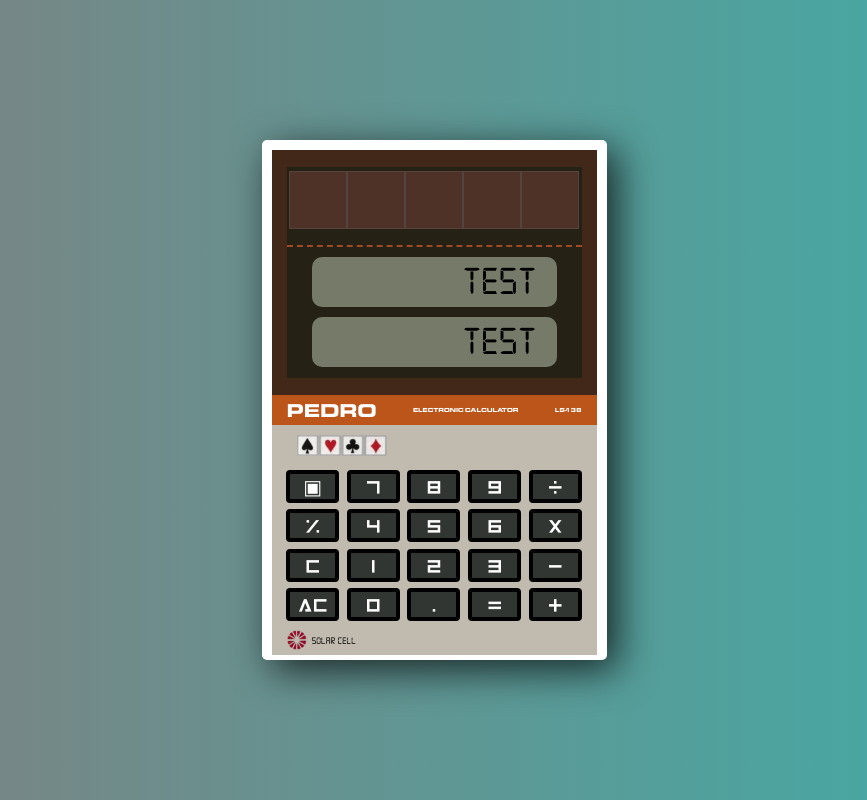
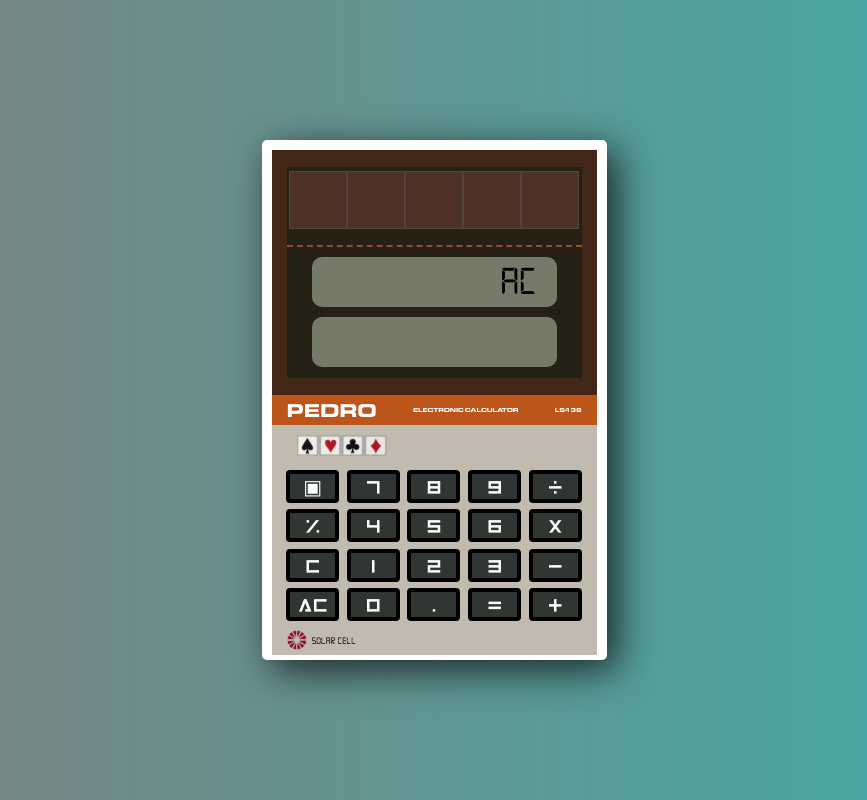
Before and after one commit to piotrbartnik/RPNcalculator, a website: page index.html in a window 1280 px wide. Both pictures are taken after a click on the element "AC". Shown: the whole page, without its empty margins (206-1073 px from the left). Drawn offline with Linux system fonts and the light colour scheme; files that its build step writes are made by us from their sources.

Commit message:
started with js

```diff
--- a/index.html
+++ b/index.html
@@ -24,10 +24,10 @@
 							<div class="calc__head--solar"></div>
 						</div>
 						<div class="calc__head--display" id="resultDisplay">
-							<div>test</div>
+							<div></div>
 						</div>
 						<div class="calc__head--display" id="rpnDisplay">
-							<div>test</div>
+							<div></div>
 						</div>
 					</div>
 				</div>
@@ -54,7 +54,7 @@
 						<div class="calc__button" value="4">4</div>
 						<div class="calc__button" value="5">5</div>
 						<div class="calc__button" value="6">6</div>
-						<div class="calc__button" value="X">X</div>
+						<div class="calc__button" value="X">x</div>
 						<div class="calc__button" value="C">C</div>
 						<div class="calc__button" value="1">1</div>
 						<div class="calc__button" value="2">2</div>
--- a/src/js/index.js
+++ b/src/js/index.js
@@ -1,2 +1,11 @@
 const buttons = document.querySelectorAll('.calc__button');
+const displayOne = document.querySelector('#resultDisplay');
 console.log(buttons)
+
+for (var i = 0; i < buttons.length; i++) {
+  buttons[i].addEventListener('click', ((j) => {
+    return function () {
+      resultDisplay.innerText += '' + buttons[j].innerText;
+    }
+  })(i))
+}
```
Also changed, not shown: src/js/js_babel/index.js (+9 -0 lines), dist/js/index.js.
